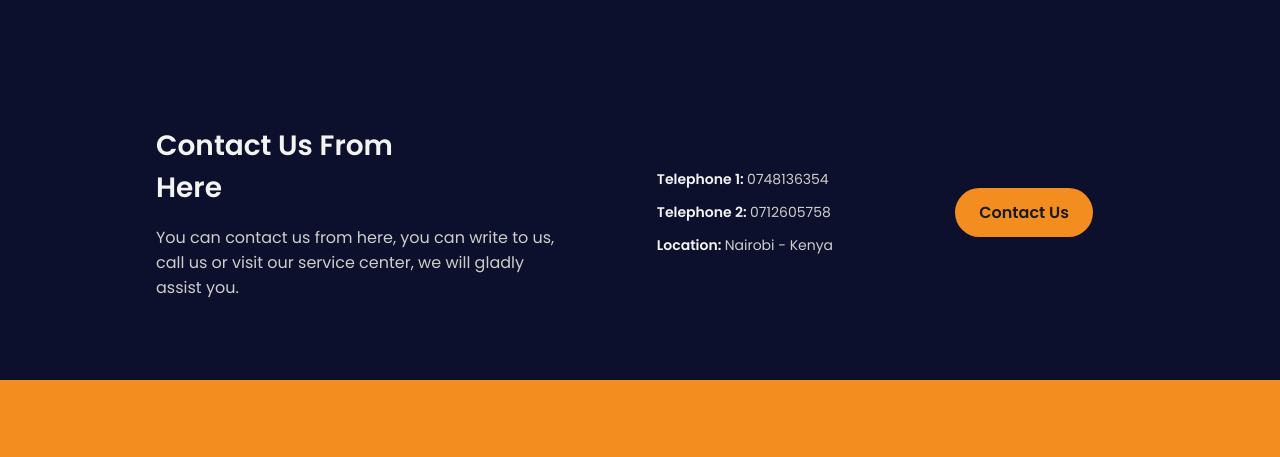
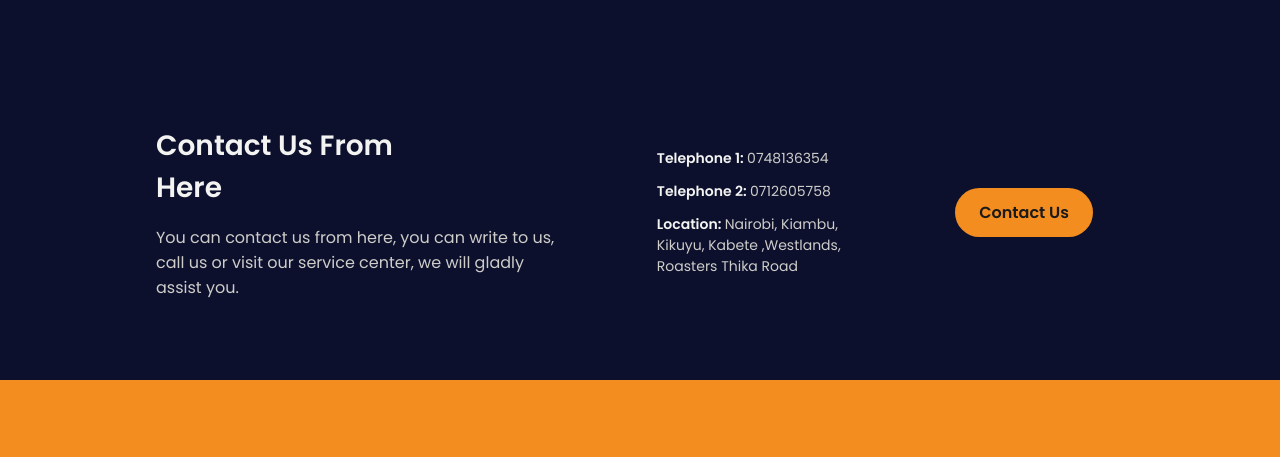
Before and after one commit to sifuna2002/advanet-solutions, a plain HTML site: page index.html in a window 1280 px wide. Shown: the part 2661-3118 px from the top of the page. Drawn offline with nearby package versions, Linux system fonts and the light colour scheme.

Commit message:
location

```diff
--- a/index.html
+++ b/index.html
@@ -1633,7 +1633,7 @@
                     <ul class="contact__content grid">
                         <li class="contact__address">Telephone 1: <span class="contact__information">0748136354</span></li>
                         <li class="contact__address">Telephone 2:  <span class="contact__information">0712605758</span></li>
-                        <li class="contact__address">Location: <span class="contact__information">Nairobi - Kenya</span></li>
+                        <li class="contact__address">Location: <span class="contact__information"> Nairobi, Kiambu, Kikuyu, Kabete ,Westlands, Roasters Thika Road</span></li>
                     </ul>
 
                     <div class="contact__content">
```
